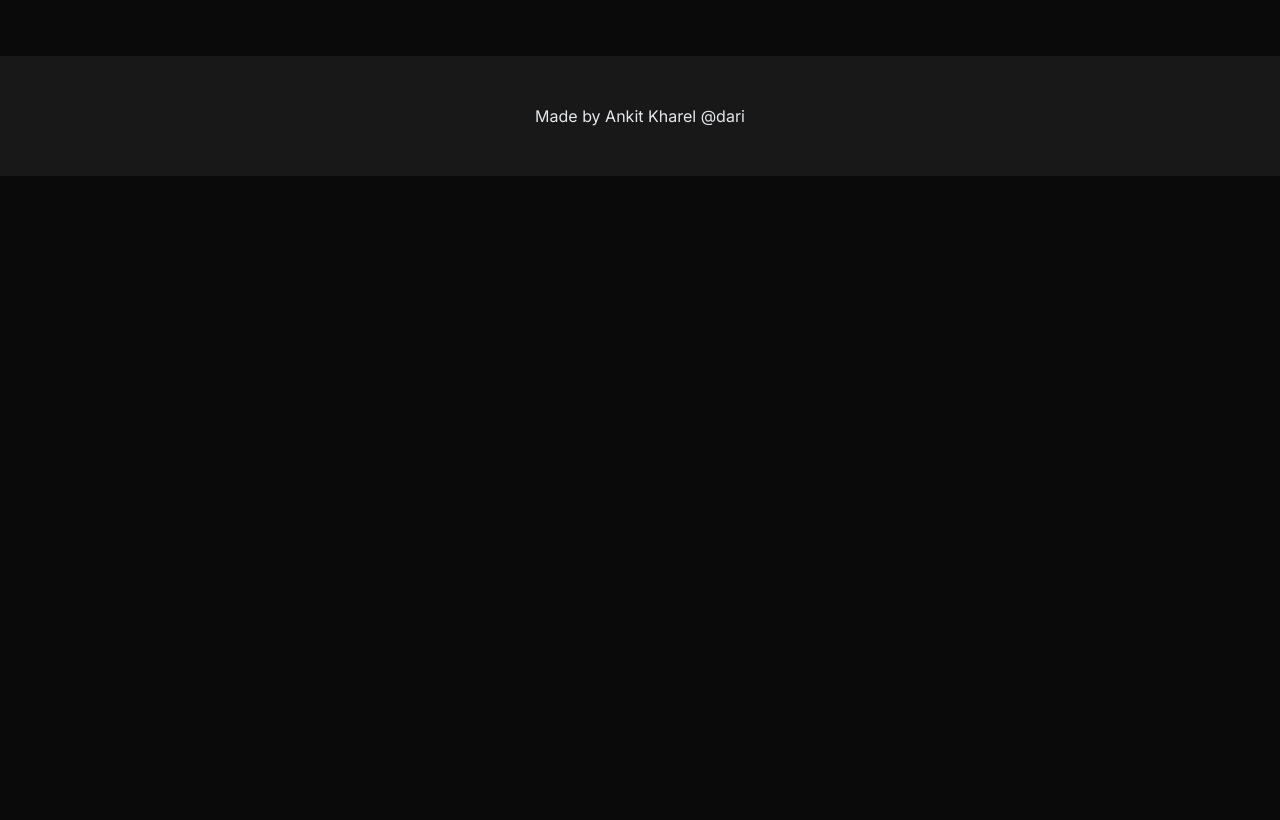
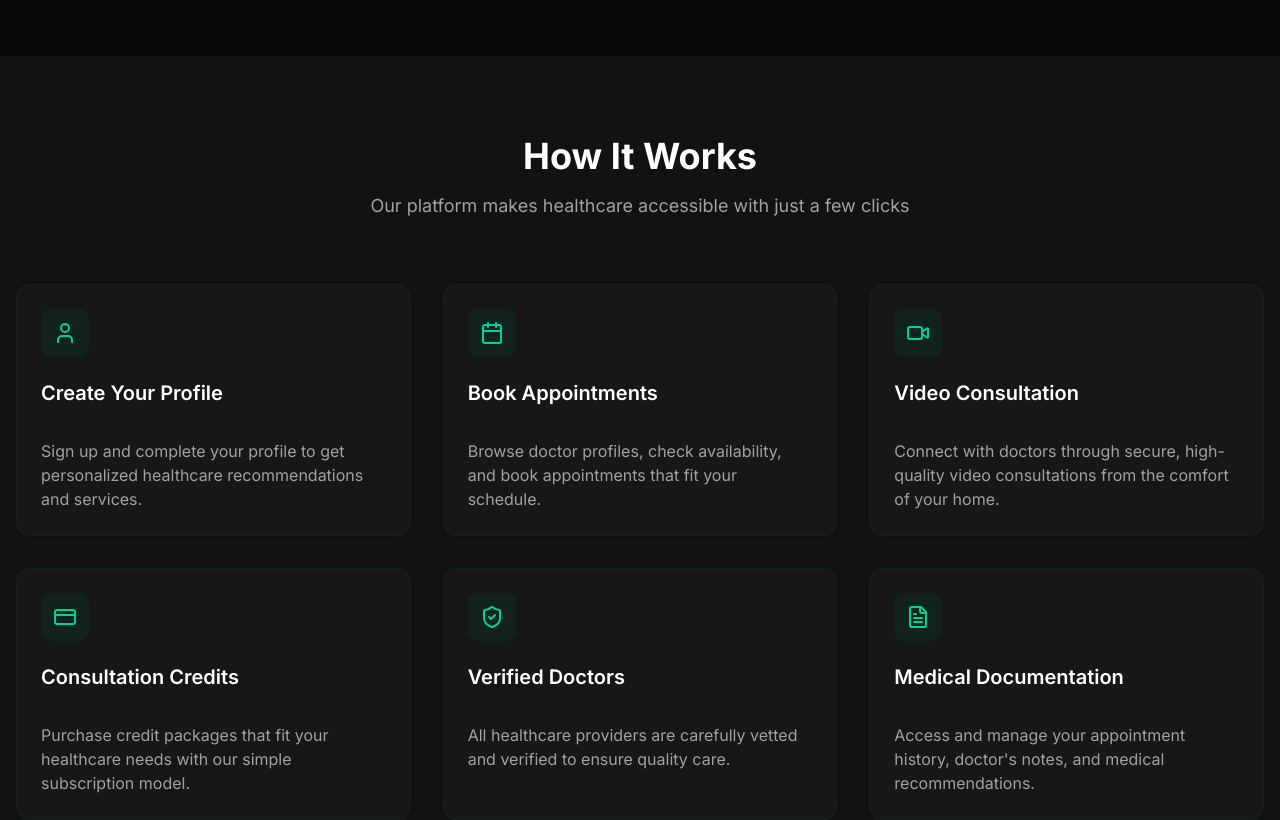
Before and after one commit to ankit50/mediMeet, a Next.js app: page / in a window 1280 px wide. Shown: the part 800-1620 px from the top of the page. Before the commit the page ends 976 px from the top, so only its background shows below. Built offline with nearby package versions, Linux system fonts and the light colour scheme; no server answers.

Commit message:
feature section done

```diff
--- a/app/page.js
+++ b/app/page.js
@@ -1,5 +1,13 @@
 import { Badge } from "@/components/ui/badge";
 import { Button } from "@/components/ui/button";
+import {
+  Card,
+  CardContent,
+  CardDescription,
+  CardHeader,
+  CardTitle,
+} from "@/components/ui/card";
+import { features } from "@/lib/data";
 import { ArrowRight } from "lucide-react";
 import Image from "next/image";
 import Link from "next/link";
@@ -65,6 +73,41 @@
           </div>
         </div>
       </section>
+
+      {/* Features Section */}
+      <section className="py-20 bg-muted/30">
+        <div className="container mx-auto px-4">
+          <div className="text-center mb-16">
+            <h2 className="text-3xl md:text-4xl font-bold text-white mb-4">
+              How It Works
+            </h2>
+            <p className="text-muted-foreground text-lg max-w-2xl mx-auto">
+              Our platform makes healthcare accessible with just a few clicks
+            </p>
+          </div>
+
+          <div className="grid grid-cols-1 md:grid-cols-2 lg:grid-cols-3 gap-8">
+            {features.map((feature, index) => (
+              <Card
+                key={index}
+                className="bg-card border-emerald-900/20 hover:border-emerald-800/80 transition-all duration-300"
+              >
+                <CardHeader className="pb-2">
+                  <div className="bg-emerald-900/20 p-3 rounded-lg w-fit mb-4">
+                    {feature.icon}
+                  </div>
+                  <CardTitle className="text-xl font-semibold text-white">
+                    {feature.title}
+                  </CardTitle>
+                </CardHeader>
+                <CardContent>
+                  <p className="text-muted-foreground">{feature.description}</p>
+                </CardContent>
+              </Card>
+            ))}
+          </div>
+        </div>
+      </section>
     </div>
   );
 }
--- /dev/null
+++ b/lib/data.js
@@ -0,0 +1,81 @@
+import {
+  Calendar,
+  Video,
+  CreditCard,
+  User,
+  FileText,
+  ShieldCheck,
+} from "lucide-react";
+
+// JSON data for features
+export const features = [
+  {
+    icon: <User className="h-6 w-6 text-emerald-400" />,
+    title: "Create Your Profile",
+    description:
+      "Sign up and complete your profile to get personalized healthcare recommendations and services.",
+  },
+  {
+    icon: <Calendar className="h-6 w-6 text-emerald-400" />,
+    title: "Book Appointments",
+    description:
+      "Browse doctor profiles, check availability, and book appointments that fit your schedule.",
+  },
+  {
+    icon: <Video className="h-6 w-6 text-emerald-400" />,
+    title: "Video Consultation",
+    description:
+      "Connect with doctors through secure, high-quality video consultations from the comfort of your home.",
+  },
+  {
+    icon: <CreditCard className="h-6 w-6 text-emerald-400" />,
+    title: "Consultation Credits",
+    description:
+      "Purchase credit packages that fit your healthcare needs with our simple subscription model.",
+  },
+  {
+    icon: <ShieldCheck className="h-6 w-6 text-emerald-400" />,
+    title: "Verified Doctors",
+    description:
+      "All healthcare providers are carefully vetted and verified to ensure quality care.",
+  },
+  {
+    icon: <FileText className="h-6 w-6 text-emerald-400" />,
+    title: "Medical Documentation",
+    description:
+      "Access and manage your appointment history, doctor's notes, and medical recommendations.",
+  },
+];
+
+// JSON data for testimonials
+export const testimonials = [
+  {
+    initials: "SP",
+    name: "Sarah P.",
+    role: "Patient",
+    quote:
+      "The video consultation feature saved me so much time. I was able to get medical advice without taking time off work or traveling to a clinic.",
+  },
+  {
+    initials: "DR",
+    name: "Dr. Robert M.",
+    role: "Cardiologist",
+    quote:
+      "This platform has revolutionized my practice. I can now reach more patients and provide timely care without the constraints of a physical office.",
+  },
+  {
+    initials: "JT",
+    name: "James T.",
+    role: "Patient",
+    quote:
+      "The credit system is so convenient. I purchased a package for my family, and we've been able to consult with specialists whenever needed.",
+  },
+];
+
+// JSON data for credit system benefits
+export const creditBenefits = [
+  "Each consultation requires <strong class='text-emerald-400'>2 credits</strong> regardless of duration",
+  "Credits <strong class='text-emerald-400'>never expire</strong> - use them whenever you need",
+  "Monthly subscriptions give you <strong class='text-emerald-400'>fresh credits every month</strong>",
+  "Cancel or change your subscription <strong class='text-emerald-400'>anytime</strong> without penalties",
+];
```
